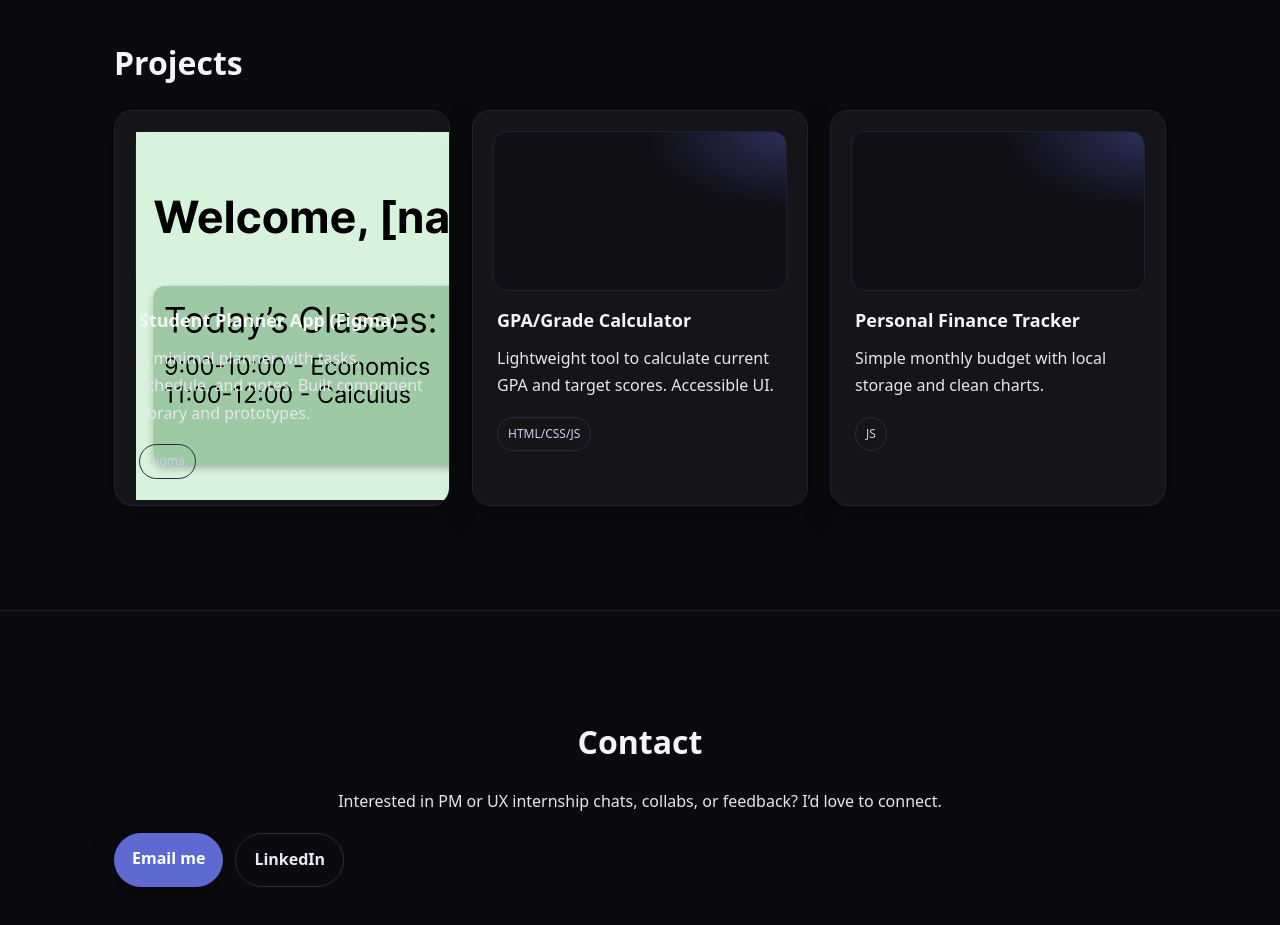
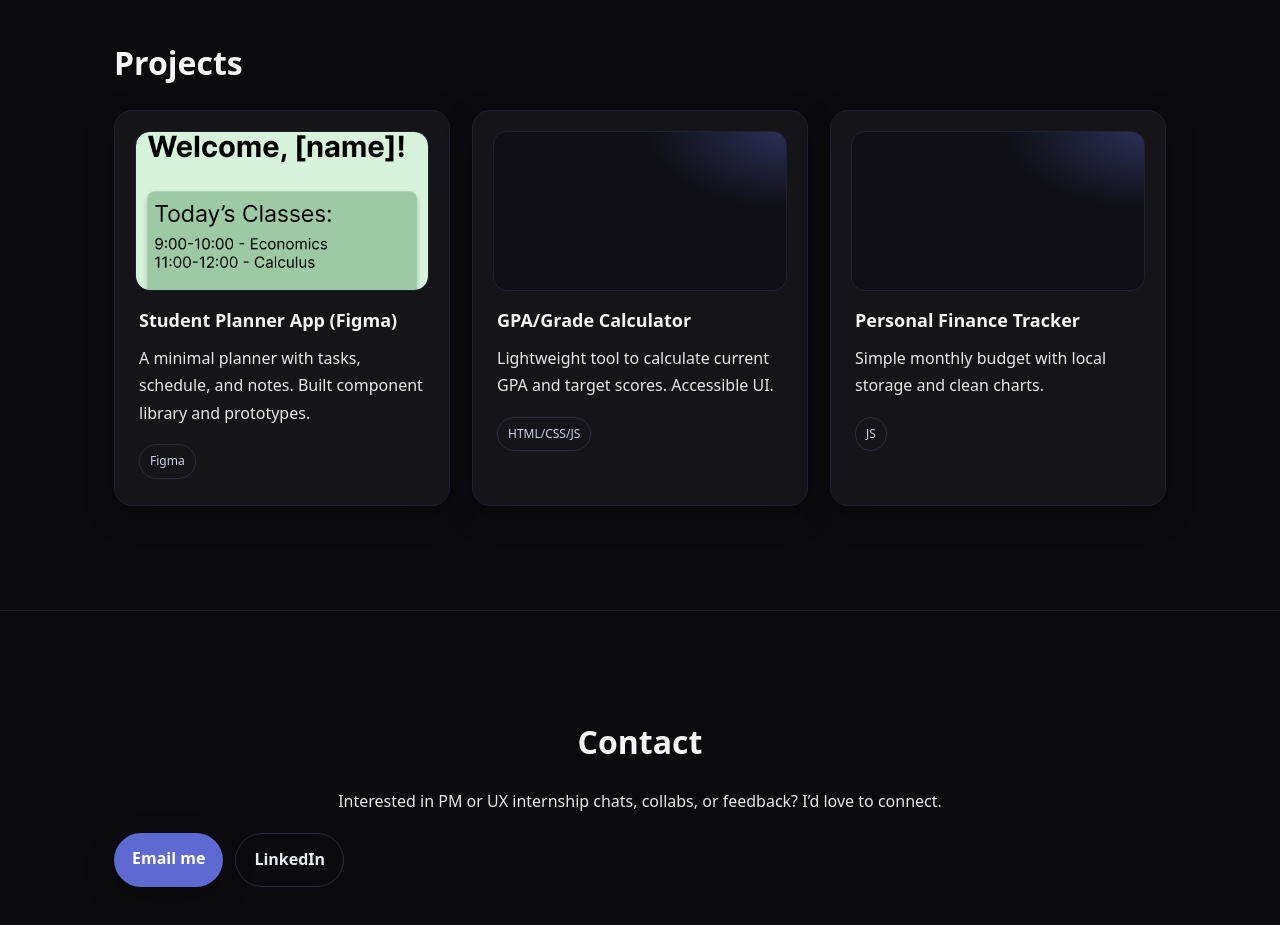
Before and after one commit to riyakap/my-portfolio, a plain HTML site: page index.html in a window 1280 px wide. Shown: the part 2100-3025 px from the top of the page. Drawn offline with Linux system fonts and the light colour scheme.

Commit message:
Update styles.css

```diff
--- a/styles.css
+++ b/styles.css
@@ -123,11 +123,36 @@ p { margin:.6em 0; color:#e6e6eb; }
 /* projects */
 .project{ display:block; overflow:hidden; transition:transform .2s ease; }
 .project:hover{ transform:translateY(-3px); }
-.thumb{ height:160px; border-radius:14px; background:
-  radial-gradient(120% 120% at 100% 0, rgba(94,106,210,.35), transparent 40%),
-  #0f0f15; border:1px solid #202033; }
+
+.thumb{
+  height:160px;
+  border-radius:14px;
+  background:
+    radial-gradient(120% 120% at 100% 0, rgba(94,106,210,.35), transparent 40%),
+    #0f0f15;
+  border:1px solid #202033;
+  overflow:hidden;   /* makes sure image respects rounded corners */
+}
+
+/* NEW: make uploaded images fill the thumb box */
+.thumb img{
+  display:block;
+  width:100%;
+  height:100%;
+  object-fit:cover;   /* crops nicely */
+  border-radius:14px; /* matches card corners */
+}
+
 .pbody{ padding:14px 4px 6px; }
-.tag{ display:inline-block; margin-top:8px; padding:6px 10px; font-size:12px; border:1px solid #2b2b3e; border-radius:999px; color:#cfcfe9; }
+.tag{
+  display:inline-block;
+  margin-top:8px;
+  padding:6px 10px;
+  font-size:12px;
+  border:1px solid #2b2b3e;
+  border-radius:999px;
+  color:#cfcfe9;
+}
 
 /* footer */
 .footer{ padding:28px 0; text-align:center; color:var(--muted); }
```
